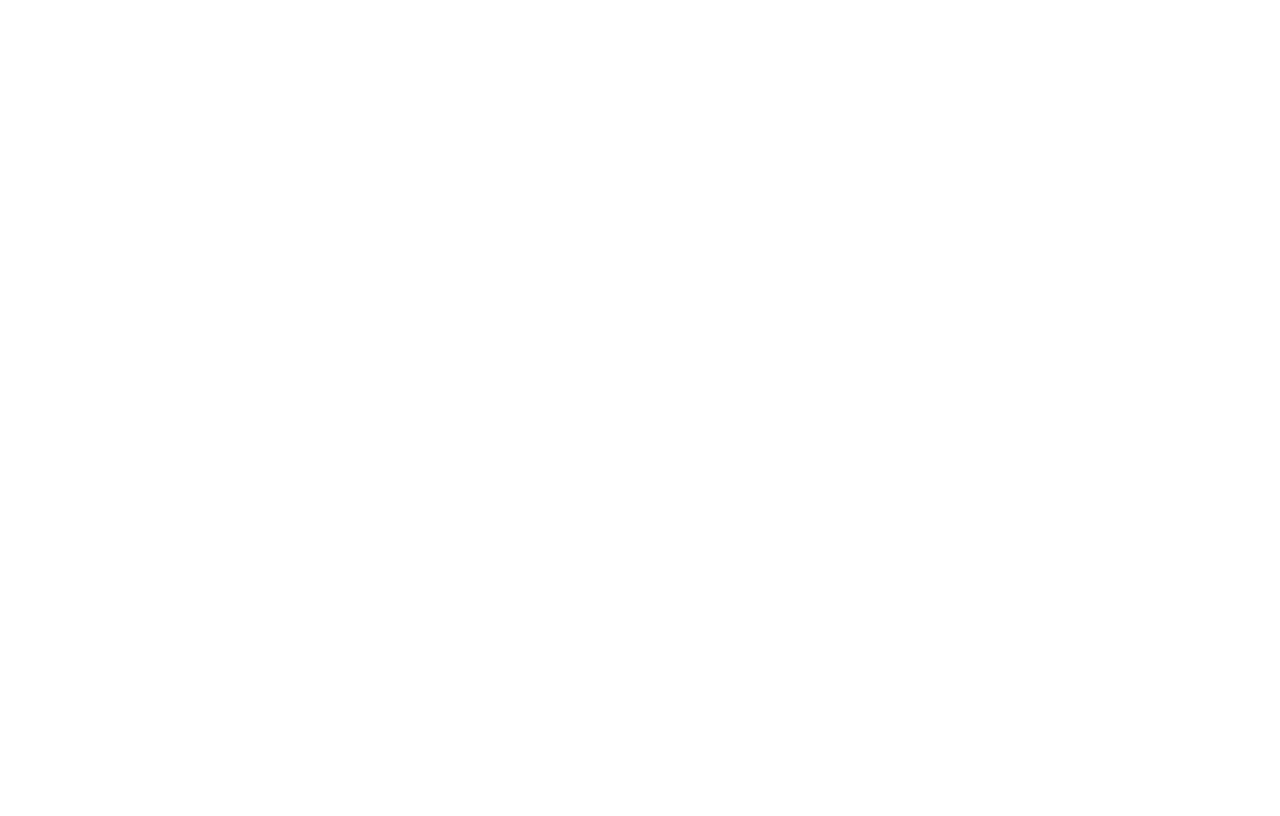
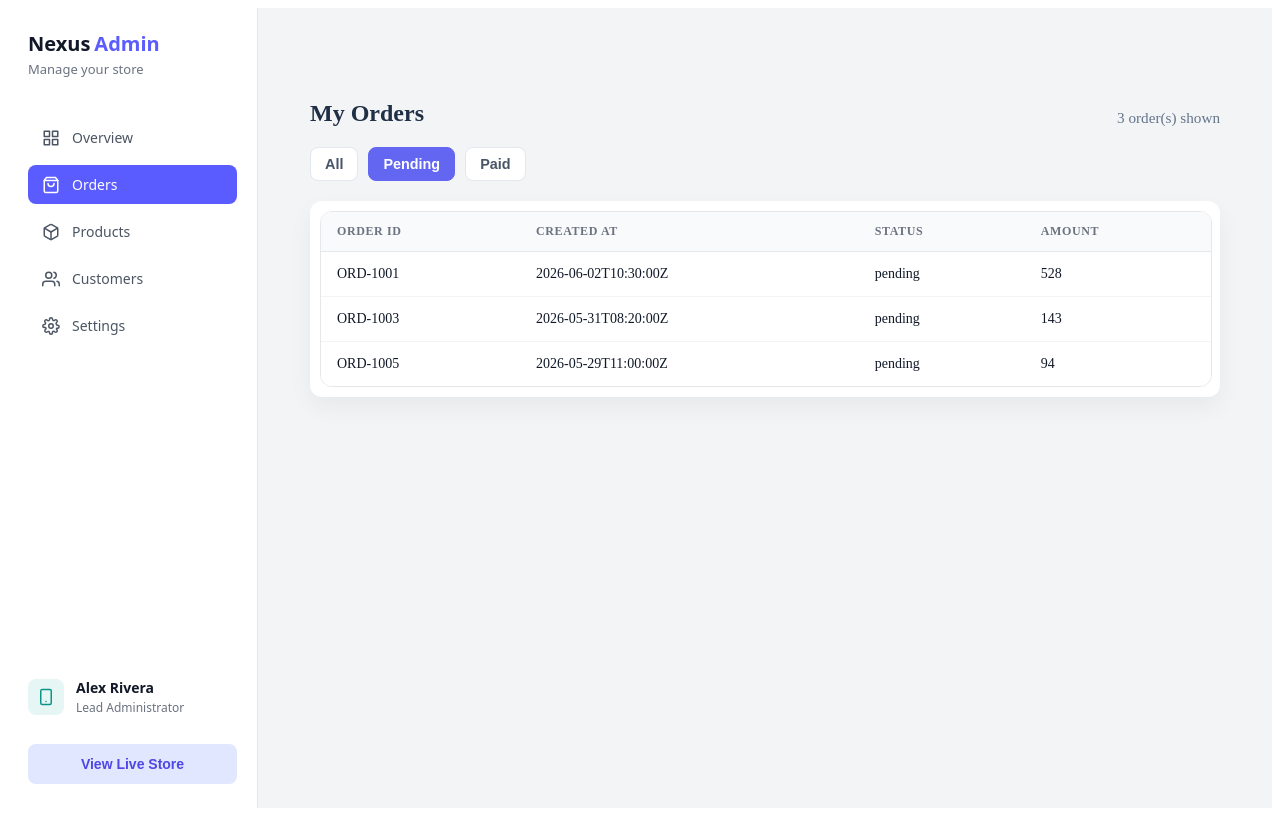
Before and after one commit to Odavid66/E_Commerce_FE, a React (Vite) app: page /admin/orders in a window 1280 px wide. Before the commit this address had no page. Built offline with nearby package versions, Linux system fonts and the light colour scheme.

Commit message:
feat: completed the order page using the admin table component. added nav prop to admin table component and modified the nav property in product inventory page

```diff
--- a/src/App.tsx
+++ b/src/App.tsx
@@ -15,6 +15,7 @@
 import { EditProduct } from './Pages/Admin/Product/EditProduct/EditProduct'
 import { Order } from './Pages/Customer/Order/Order'
 import { Overview } from './Pages/Admin/Overview/Overview'
+import { Orders } from './Pages/Admin/Orders/Orders'
 
 const basename = import.meta.env.BASE_URL === '/' ? undefined : import.meta.env.BASE_URL.replace(/\/$/, '')
 
@@ -35,6 +36,7 @@
         <Route path="/admin" element={<Overview />} />
         <Route path="/admin/customers" element={<Customers />} />
         <Route path="/admin/products" element={<ProductInventory />} />
+        <Route path="/admin/orders" element={<Orders />} />
         <Route path="/admin/products/create" element={<CreateProduct />} />
         <Route path="/admin/products/edit/:id" element={<EditProduct />} />
         </Route>
--- a/src/Components/AdminTable/AdminTable.tsx
+++ b/src/Components/AdminTable/AdminTable.tsx
@@ -8,11 +8,12 @@
 interface AdminTableProps {
   columns: Column[];
   data: Record<string, any>[];
+  nav: string;
   onEdit?: (row: Record<string, any>) => void;
   onDelete?: (row: Record<string, any>) => void;
 }
 
-export const AdminTable = ({ columns, data, onEdit, onDelete }: AdminTableProps) => {
+export const AdminTable = ({ columns, data, nav, onEdit, onDelete }: AdminTableProps) => {
   return (
     <div className="admin-table__wrapper">
       <table className="admin-table">
@@ -25,7 +26,7 @@
                 {col.label}
               </th>
             ))}
-            <th className="admin-table__th">Actions</th>
+            { nav === "admin" && (<th className="admin-table__th">Actions</th>)}
           </tr>
         </thead>
 
@@ -38,6 +39,7 @@
                   {row[col.key]}
                 </td>
               ))}
+              {nav === "admin" && (
                 <td className="admin-table__td admin-table__actions">
                   <button
                     className="admin-table__btn admin-table__btn--edit"
@@ -51,7 +53,7 @@
                   >
                   Delete
                 </button>
-              </td>
+              </td>)}
             </tr>
           ))}
 
--- a/src/Pages/Admin/Orders/Orders.tsx
+++ b/src/Pages/Admin/Orders/Orders.tsx
@@ -1,5 +1,6 @@
 import { useMemo, useState } from 'react'
 import { type OrderCardItem } from '../../../Components/OrderCard/Ordercard'
+import { AdminTable } from '../../../Components/AdminTable/AdminTable'
 import './Orders.css'
 
 type OrderStatusFilter = 'all' | 'pending' | 'paid'
@@ -103,6 +104,12 @@
     },
     ]
 
+    const columns = [
+        { key: 'id', label: 'ORDER ID' },
+        { key: 'createdAt', label: 'CREATED AT' },
+        { key: 'status', label: 'STATUS' },
+        { key: 'TotalAmount', label: 'AMOUNT' }
+    ]
     export function Orders() {
     const [activeFilter, setActiveFilter] = useState<OrderStatusFilter>('pending')
 
@@ -144,24 +151,7 @@
             <div className="order-page__empty">No orders found for this filter.</div>
         ) : (
             <section className="order-page__list" aria-label="Orders list">
-
-                <table className="order-card">
-
-                    <tr className="order-card__header-row">
-                        <th id="order-id"> <span>ORDER ID</span></th>
-                        <th id="created-at"><span>CREATED AT</span></th>
-                        <th id="status"><span>STATUS</span></th>
-                        <th id="amount"><span>AMOUNT</span></th>
-                    </tr>
-                    {filteredOrders.map((order) => (
-                    <tr className="order-card__row">
-                        <td >{order.id}</td>
-                        <td >{new Date(order.createdAt).toLocaleString()}</td>
-                        <td >{order.status}</td>
-                        <td >${order.TotalAmount.toFixed(2)}</td>
-                    </tr>
-                    ))}
-                </table>
+                <AdminTable columns={columns} data={filteredOrders} nav="orders"/>
 
             </section>
         )}
--- a/src/Pages/Admin/Product/ProductInventory/ProductInventory.tsx
+++ b/src/Pages/Admin/Product/ProductInventory/ProductInventory.tsx
@@ -59,6 +59,7 @@
       <AdminTable
         columns={columns}
         data={filtered}
+        nav="admin"
         onEdit={(row) => navigate(`/admin/products/edit/${row.id}`)}
         onDelete={(row) => console.log("Delete:", row.name)}
       />
```
Lines whose indentation alone changed are shown as unchanged.
